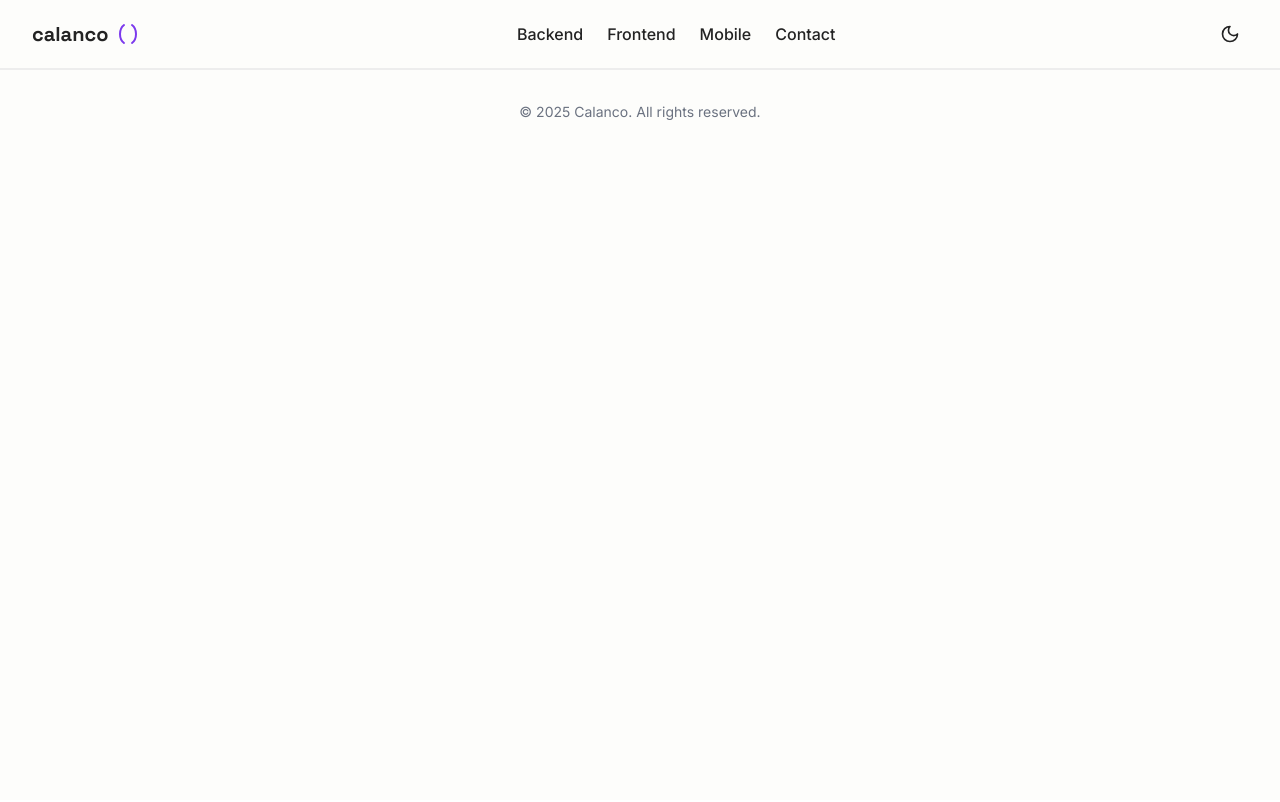
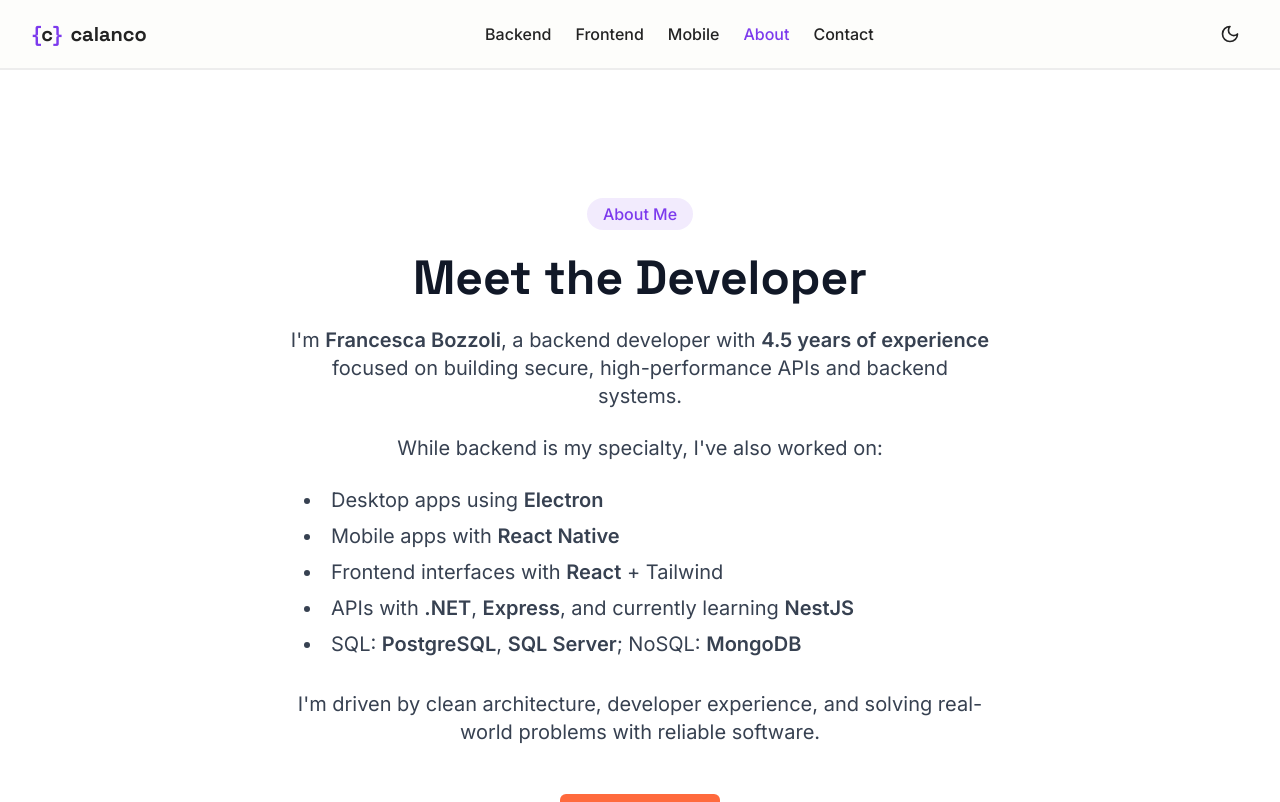
Before and after one commit to FraBzz/calanco-portfolio, a React (Vite) app: page /about in a window 1280 px wide. Shown: the top 802 px of the page. Built offline with nearby package versions, Linux system fonts and the light colour scheme.

Commit message:
aggiunge pagina about

```diff
--- a/package.json
+++ b/package.json
@@ -18,7 +18,7 @@
   },
   "devDependencies": {
     "@eslint/js": "^9.9.1",
-    "@types/react": "^18.3.5",
+    "@types/react": "^18.3.20",
     "@types/react-dom": "^18.3.0",
     "@vitejs/plugin-react": "^4.3.1",
     "autoprefixer": "^10.4.18",
--- a/src/App.tsx
+++ b/src/App.tsx
@@ -1,12 +1,12 @@
-import React from 'react';
-import { Routes, Route, useLocation } from 'react-router-dom';
 import { AnimatePresence } from 'framer-motion';
+import { Route, Routes, useLocation } from 'react-router-dom';
 import Layout from './components/Layout';
+import About from './pages/About';
+import Backend from './pages/Backend';
+import Contact from './pages/Contact';
+import Frontend from './pages/Frontend';
 import Home from './pages/Home';
-import Backend from './pages/Backend';
-import Frontend from './pages/Frontend';
 import Mobile from './pages/Mobile';
-import Contact from './pages/Contact';
 
 function App() {
   const location = useLocation();
@@ -20,6 +20,7 @@ function App() {
           <Route path="/frontend" element={<Frontend />} />
           <Route path="/mobile" element={<Mobile />} />
           <Route path="/contact" element={<Contact />} />
+          <Route path="/about" element={<About />} />
         </Routes>
       </AnimatePresence>
     </Layout>
--- /dev/null
+++ b/src/components/AboutMe.tsx
@@ -0,0 +1,72 @@
+import { motion } from "framer-motion";
+import { Send } from "lucide-react";
+import React from "react";
+import { Link } from "react-router-dom";
+
+const AboutMe: React.FC = () => {
+  return (
+    <motion.section
+      id="about"
+      className="py-24 sm:py-32 border-t border-separator-light dark:border-separator-dark bg-white dark:bg-neutral-900"
+      initial={{ opacity: 0, y: 30 }}
+      whileInView={{ opacity: 1, y: 0 }}
+      viewport={{ once: true }}
+      transition={{ duration: 0.6, ease: "easeOut" }}
+    >
+      <div className="container mx-auto px-4 sm:px-6 lg:px-8 max-w-3xl text-center">
+        <div className="inline-block mb-6 py-1 px-4 bg-accent/10 rounded-full">
+          <span className="text-accent font-medium">About Me</span>
+        </div>
+
+        <h2 className="text-4xl sm:text-5xl font-display font-bold mb-6 leading-tight text-gray-900 dark:text-white">
+          Meet the Developer
+        </h2>
+
+        <p className="text-lg sm:text-xl mb-6 text-gray-700 dark:text-gray-300 leading-relaxed">
+          I'm <strong>Francesca Bozzoli</strong>, a backend developer with <strong>4.5 years of experience</strong> focused on building secure, high-performance APIs and backend systems.
+        </p>
+
+        <p className="text-lg sm:text-xl mb-6 text-gray-700 dark:text-gray-300 leading-relaxed">
+          While backend is my specialty, I've also worked on:
+        </p>
+
+        <ul className="text-lg sm:text-xl text-gray-700 dark:text-gray-300 leading-relaxed list-disc list-inside text-left max-w-2xl mx-auto space-y-2">
+          <li>Desktop apps using <strong>Electron</strong></li>
+          <li>Mobile apps with <strong>React Native</strong></li>
+          <li>Frontend interfaces with <strong>React</strong> + Tailwind</li>
+          <li>APIs with <strong>.NET</strong>, <strong>Express</strong>, and currently learning <strong>NestJS</strong></li>
+          <li>SQL: <strong>PostgreSQL</strong>, <strong>SQL Server</strong>; NoSQL: <strong>MongoDB</strong></li>
+        </ul>
+
+        <p className="text-lg sm:text-xl mt-8 text-gray-700 dark:text-gray-300 leading-relaxed">
+          I'm driven by clean architecture, developer experience, and solving real-world problems with reliable software.
+        </p>
+      </div>
+      <div className="mt-12 text-center">
+  {/* <p className="text-lg text-gray-700 dark:text-gray-300">
+    Want to work together or have a question?{" "}
+    <Link
+      to="/contact"
+      className="text-accent hover:underline font-medium"
+    >
+      Get in touch here
+    </Link>.
+  </p> */}
+
+  <div className="mt-12 flex justify-center">
+  <Link
+    to="/contact"
+    className="inline-flex items-center gap-2 px-6 py-3 bg-cta hover:bg-cta/90 text-white font-medium rounded-md transition-colors"
+  >
+    Contact Me
+    <Send className="h-4 w-4" />
+  </Link>
+</div>
+
+</div>
+
+    </motion.section>
+  );
+};
+
+export default AboutMe;
--- a/src/components/Layout.tsx
+++ b/src/components/Layout.tsx
@@ -1,5 +1,5 @@
 import { AnimatePresence, motion } from 'framer-motion';
-import { Menu, Moon, Parentheses, Sun, X } from 'lucide-react';
+import { Menu, Moon, Sun, X } from 'lucide-react';
 import React, { useEffect, useState } from 'react';
 import { NavLink } from 'react-router-dom';
 
@@ -73,9 +73,15 @@ const Layout: React.FC<LayoutProps> = ({ children }) => {
         <div className="container mx-auto px-4 sm:px-6 lg:px-8 py-4 flex justify-between items-center">
           <NavLink to="/" className="flex items-center gap-2">
             {/* <Code2 className="h-6 w-6 text-accent" /> */}
-            <h1 className="text-xl font-display font-bold">calanco</h1>
+            <span className="flex items-center text-xl font-display font-bold leading-none">
+  <span className="text-accent mr-[1px]">{'{'}</span>
+  <span className="-ml-[1px]">c</span>
+  <span className="text-accent mr-2">{'}'}</span>
+  <span className="">calanco</span>
+</span>
 
-            <Parentheses className="h-6 w-6 text-accent" />
+
+            {/* <Parentheses className="h-6 w-6 text-accent -ml-1" /> */}
           </NavLink>
 
           <nav className="hidden md:flex items-center gap-6">
@@ -102,6 +108,14 @@ const Layout: React.FC<LayoutProps> = ({ children }) => {
               }
             >
               Mobile
+            </NavLink>
+            <NavLink
+              to="/about"
+              className={({ isActive }) =>
+                `font-medium transition-colors ${isActive ? 'text-accent' : 'hover:text-accent'}`
+              }
+            >
+              About
             </NavLink>
             <NavLink
               to="/contact"
@@ -218,6 +232,19 @@ const Layout: React.FC<LayoutProps> = ({ children }) => {
                   Mobile
                 </NavLink>
                 <NavLink
+                  to="/about"
+                  onClick={closeMenu}
+                  className={({ isActive }) =>
+                    `p-2 rounded-md font-medium transition-colors ${
+                      isActive
+                        ? 'bg-accent/10 text-accent'
+                        : 'hover:bg-gray-100 dark:hover:bg-gray-800'
+                    }`
+                  }
+                >
+                  About
+                </NavLink>
+                <NavLink
                   to="/contact"
                   onClick={closeMenu}
                   className={({ isActive }) =>
--- /dev/null
+++ b/src/pages/About.tsx
@@ -0,0 +1,14 @@
+// src/pages/About.tsx
+
+import React from "react";
+import AboutMe from "../components/AboutMe";
+
+const About: React.FC = () => {
+  return (
+    <main className="min-h-screen bg-white dark:bg-neutral-900">
+      <AboutMe />
+    </main>
+  );
+};
+
+export default About;
--- a/src/pages/Home.tsx
+++ b/src/pages/Home.tsx
@@ -1,7 +1,7 @@
+import { motion } from 'framer-motion';
+import { ArrowRight, Layout as LayoutIcon, Server, Smartphone } from 'lucide-react';
 import React from 'react';
 import { Link } from 'react-router-dom';
-import { motion } from 'framer-motion';
-import { ArrowRight, Server, Layout as LayoutIcon, Smartphone } from 'lucide-react';
 
 const Home: React.FC = () => {
   const container = {
@@ -20,6 +20,7 @@ const Home: React.FC = () => {
   };
 
   return (
+    <>
     <motion.div
       initial={{ opacity: 0 }}
       animate={{ opacity: 1 }}
@@ -85,8 +86,38 @@ const Home: React.FC = () => {
             </motion.div>
           </motion.div>
         </div>
+
+        <motion.div variants={item} className="mt-8 text-center">
+  <Link
+    to="/about"
+    className="inline-block text-accent hover:underline text-base sm:text-lg font-medium transition-colors"
+  >
+    Learn more about me
+  </Link>
+</motion.div>
+
+{/* <motion.div variants={item} className="mt-12 flex justify-center">
+<Link
+  to="/about"
+  className="flex items-center gap-2 bg-neutral-800 hover:bg-neutral-700 text-white font-medium px-6 py-3 rounded-md transition-colors"
+>
+  Learn more about me
+  <ArrowRight className="h-5 w-5" />
+</Link>
+</motion.div> */}
       </section>
+
+      {/* <AboutMe /> */}
+
     </motion.div>
+
+
+
+
+
+
+</>
+
   );
 };
 
```
Also changed, not shown: 1 other file (tests, documents, lock files or other folders).
